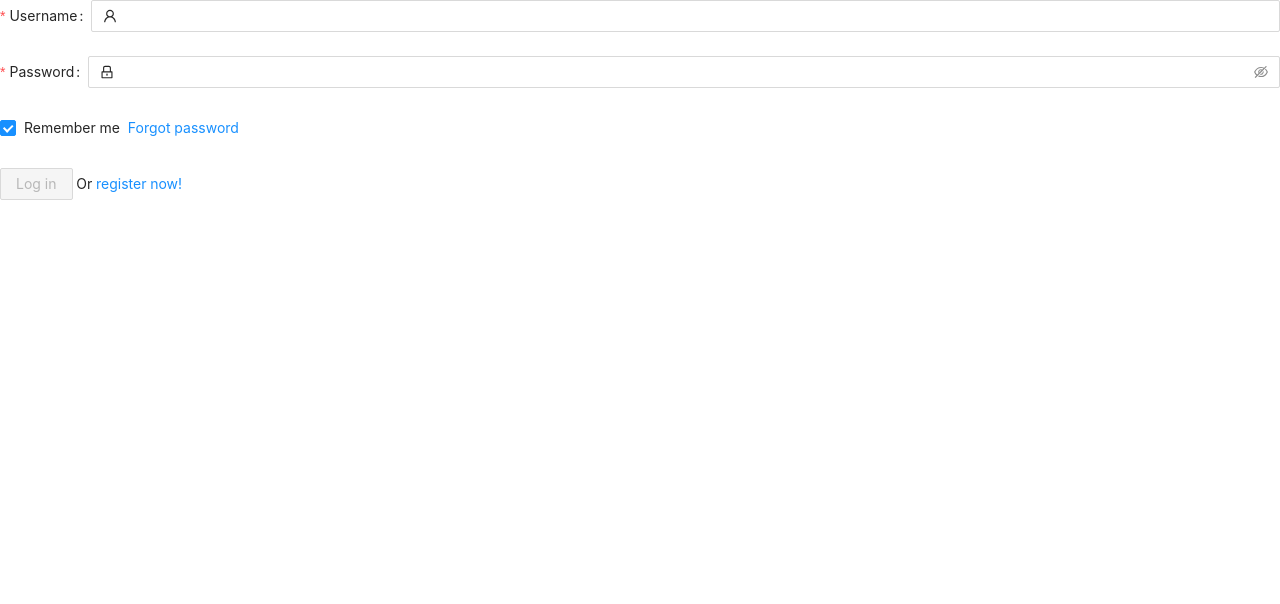
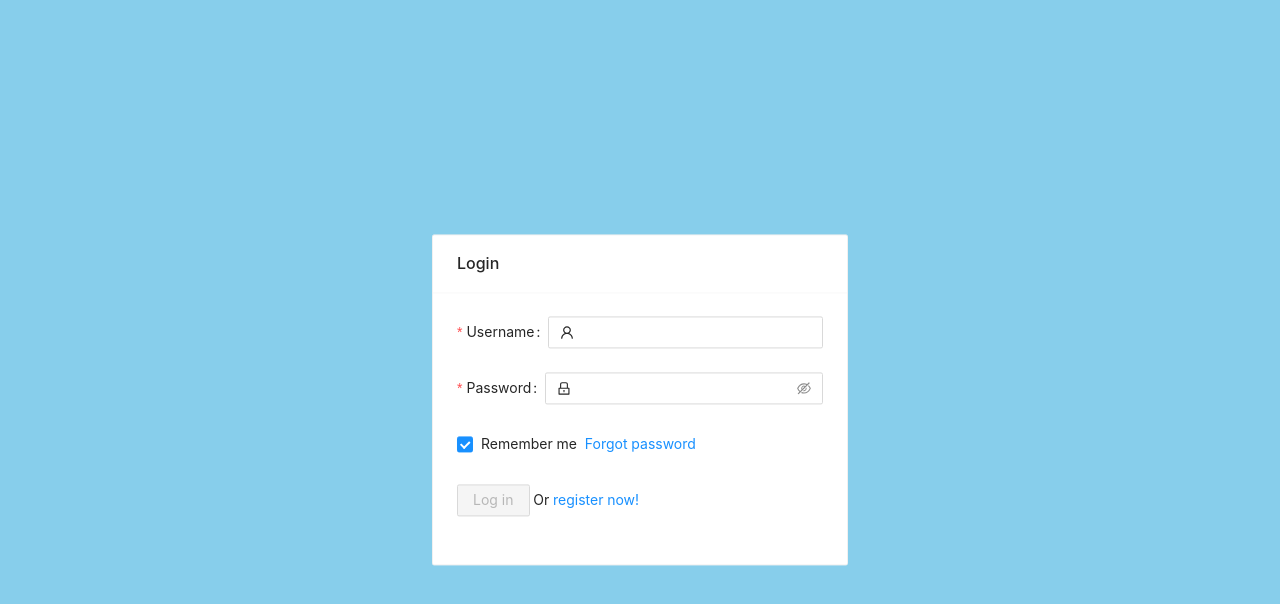
Before and after one commit to kongmingLatern/hospitalOrder, a Vue app in the folder frontend/: page /login in a window 1280 px wide. Shown: the top 604 px of the page. Built offline with nearby package versions, Linux system fonts and the light colour scheme.

Commit message:
feat: add Login.vue

```diff
--- a/frontend/src/page/Login.vue
+++ b/frontend/src/page/Login.vue
@@ -1,6 +1,8 @@
 <template>
-  <div w-80 h-50 m-0>
-    <a-form :model="formState" name="normal_login" class="login-form" @finish="onFinish" @finishFailed="onFinishFailed">
+  <div w-120 m-auto class="center">
+    <a-card title="Login" :border="false">
+      <a-form :model="formState" name="normal_login" class="login-form" @finish="onFinish"
+        @finishFailed="onFinishFailed">
         <a-form-item label="Username" name="username"
           :rules="[{ required: true, message: 'Please input your username!' }]">
           <a-input v-model:value="formState.username">
@@ -34,10 +36,11 @@
           <a href="">register now!</a>
         </a-form-item>
       </a-form>
+    </a-card>
   </div>
 </template>
 <script lang="ts" setup>
-import { reactive, computed } from 'vue';
+import { reactive, computed, onBeforeMount } from 'vue';
 import { UserOutlined, LockOutlined } from '@ant-design/icons-vue';
 interface FormState {
   username: string;
@@ -48,6 +51,9 @@ interface FormState {
   password: '',
   remember: true,
 });
+onBeforeMount(() => {
+  document.querySelector('body')?.setAttribute('style', 'background-color: skyblue');
+})
 const onFinish = (values: any) => {
   console.log('Success:', values);
 };
@@ -60,7 +66,11 @@ const disabled = computed(() => {
 });
 
 </script>
-<style>
+<style lang="scss" scoped>
+v:deep body {
+  background-color: antiquewhite;
+}
+
 #components-form-demo-normal-login .login-form {
   max-width: 300px;
 }
@@ -72,4 +82,11 @@ const disabled = computed(() => {
 #components-form-demo-normal-login .login-form-button {
   width: 100%;
 }
+
+.center {
+  position: absolute;
+  left: 50%;
+  top: 50%;
+  transform: translate(-50%, -50%);
+}
 </style>
```
Lines whose indentation alone changed are shown as unchanged.
